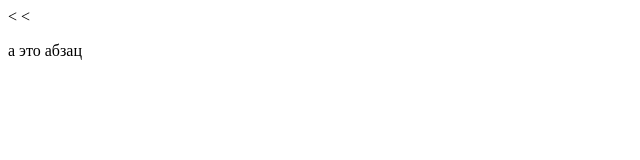
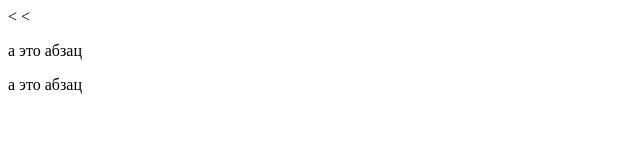
Before and after one commit to WebHeroSchool/HTML-v.2.0, a plain HTML site: page index.html in a window 1280 px wide. Shown: the full height of the page, 0-640 px from the left. Drawn offline with Linux system fonts and the light colour scheme.

Commit message:
no message

```diff
--- a/index.html
+++ b/index.html
@@ -6,5 +6,6 @@
   </head>
   <body>
     <<p>а это абзац</p>
+    <p>а это абзац</p>
   </body>
 </html>
```
